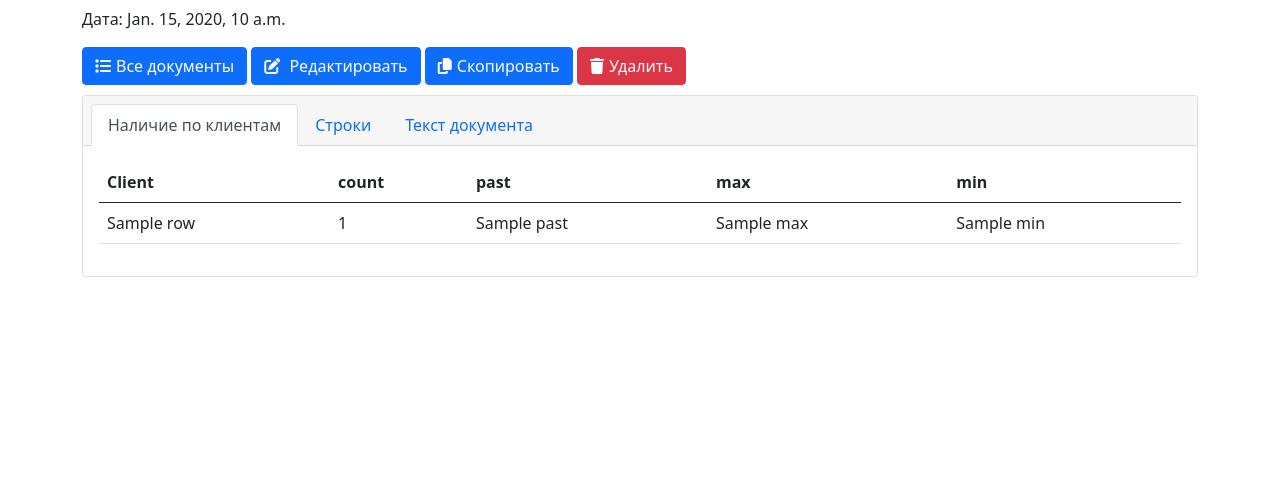
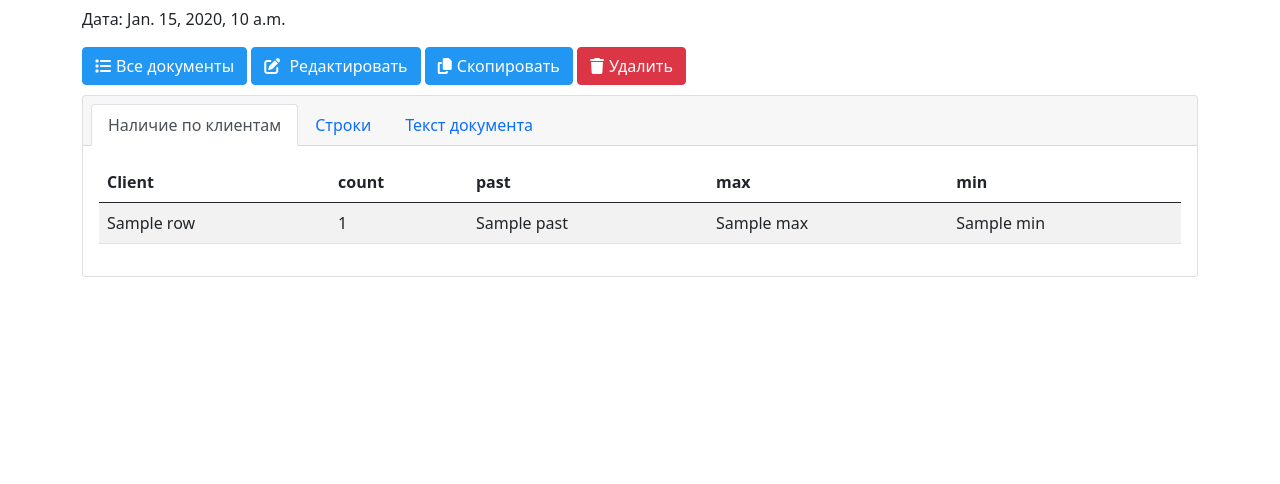
Before and after one commit to Vladiuse/Force, a Django app: template HelloDjango/vagons/templates/vagons/clients/client.html in a window 1280 px wide. Shown: the part 152-636 px from the top of the page. Run offline with Django 3.2, Linux system fonts and the light colour scheme; the template is opened without the code that fills it: most values are stand-ins (such as "Sample title", 1, 10 or a date in 2020); form fields are guessed from the names that the template uses; some libraries are stand-ins or nearby versions.

Commit message:
add striped table style change color of button primary

```diff
--- a/HelloDjango/vagons/templates/vagons/base.html
+++ b/HelloDjango/vagons/templates/vagons/base.html
@@ -105,6 +105,10 @@ footer a{
   a i,button i{
     margin-right: 5px;
   }
+  .btn-primary{
+    background-color: #2196f3;
+    border-color: #2196f3;
+  }
 </style>
 
 </head>
--- a/HelloDjango/vagons/templates/vagons/clients/client.html
+++ b/HelloDjango/vagons/templates/vagons/clients/client.html
@@ -115,7 +115,7 @@
       </ul>
     </div>
     <div class="card-body">
-      <table class="table" id="client_count">
+      <table class="table table-striped" id="client_count">
         <thead>
           <tr>
             <th scope="col">Client</th>
@@ -138,7 +138,7 @@
         </tbody>
       </table>
 
-      <table class="table" id="client_rows" style="display: none;">
+      <table class="table table-striped" id="client_rows" style="display: none;">
         <thead>
           <tr>
             <th scope="col">#</th>
@@ -161,7 +161,7 @@
         </tbody>
       </table>
 
-      <table class="table" id="document_text_rows" style="display: none;">
+      <table class="table table-striped" id="document_text_rows" style="display: none;">
         <thead>
           <tr>
             <th scope="col">#</th>
```
